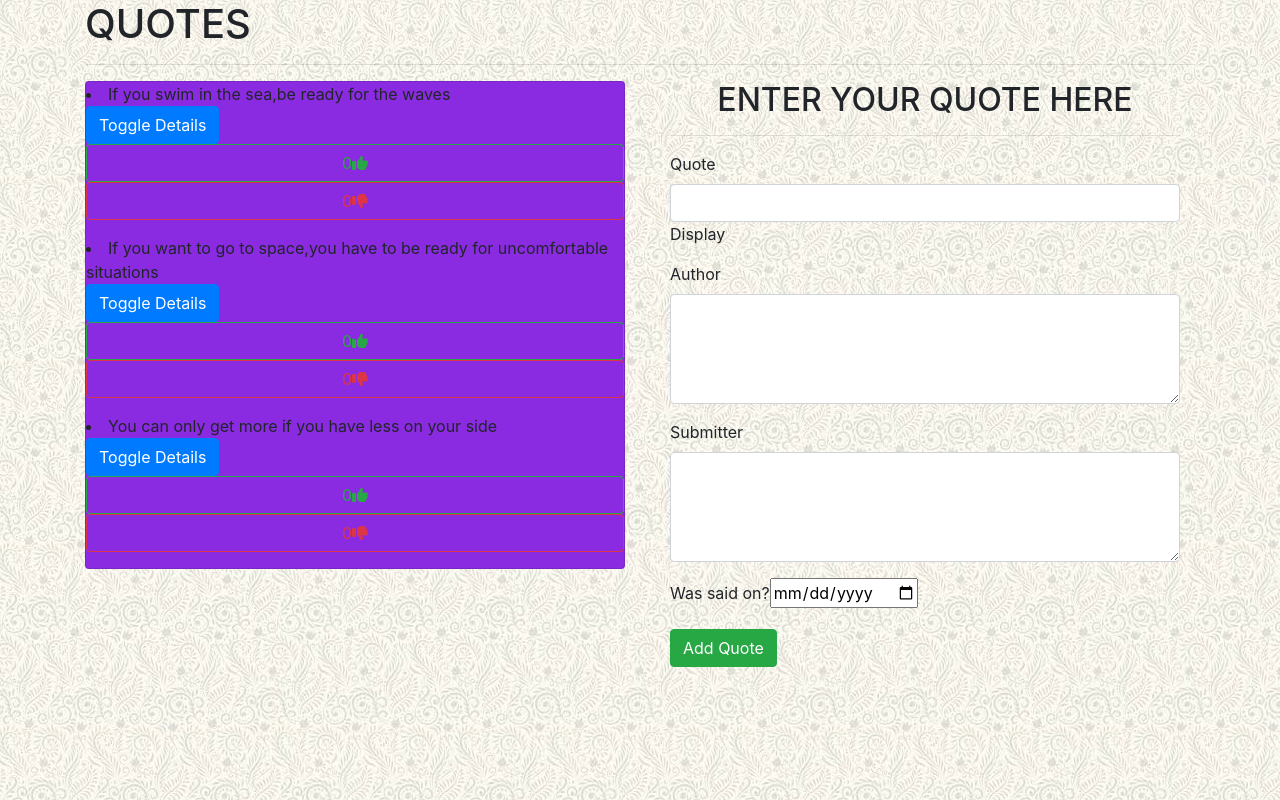
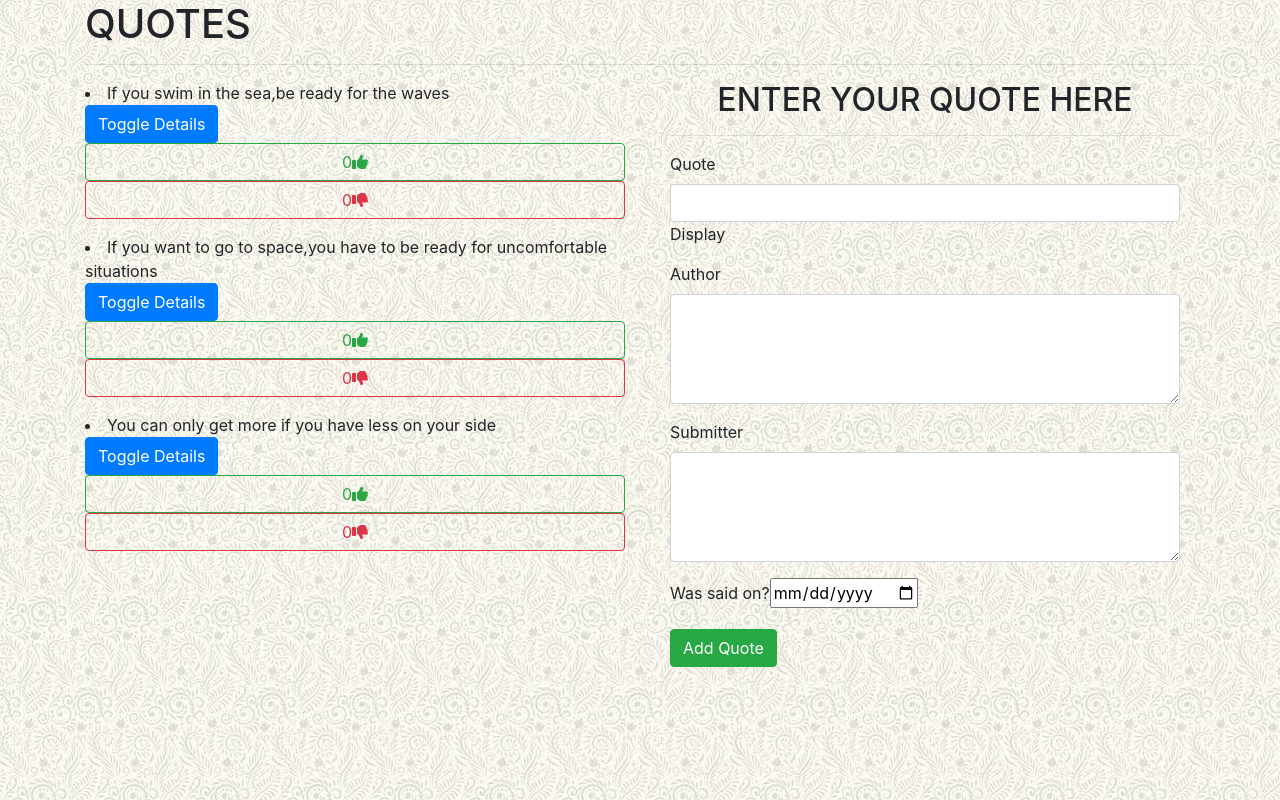
Before and after one commit to EmmanuelWanzala/Quotes, an Angular app: page / in a window 1280 px wide. Built offline with nearby package versions, Linux system fonts and the light colour scheme.

Commit message:
removed card

```diff
--- a/src/app/book/book.component.html
+++ b/src/app/book/book.component.html
@@ -5,14 +5,12 @@
     <hr>
   <div class="row">
     <div class="col-md-6">
-      <div class="card">
   <div *ngFor='let qt of quote;let i= index'>
   <li>{{qt.name}} </li>
   <button (click)='toggleDetails(i)' class="btn btn-primary">Toggle Details</button>
   <app-quote-detail *ngIf='qt.showDescription' [qt]='qt' (isComplete)='deleteQuote($event,i)'></app-quote-detail>
  <app-vote></app-vote>
  </div>
-  </div>
 </div>
 <div class="col-md-6">
 
--- a/src/styles.css
+++ b/src/styles.css
@@ -5,7 +5,3 @@ body{
      background-image: url(../src/assets/download.jpeg);
 
 }
-
-.card{
-     background-color: blueviolet;
-}
```
